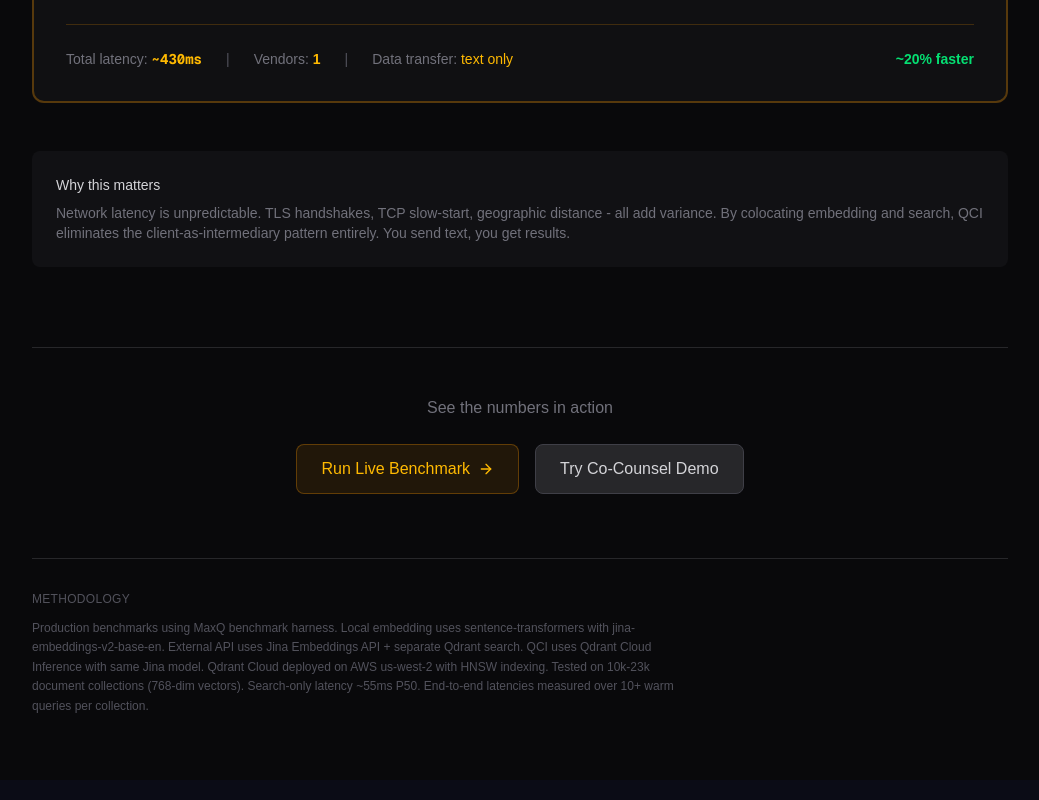
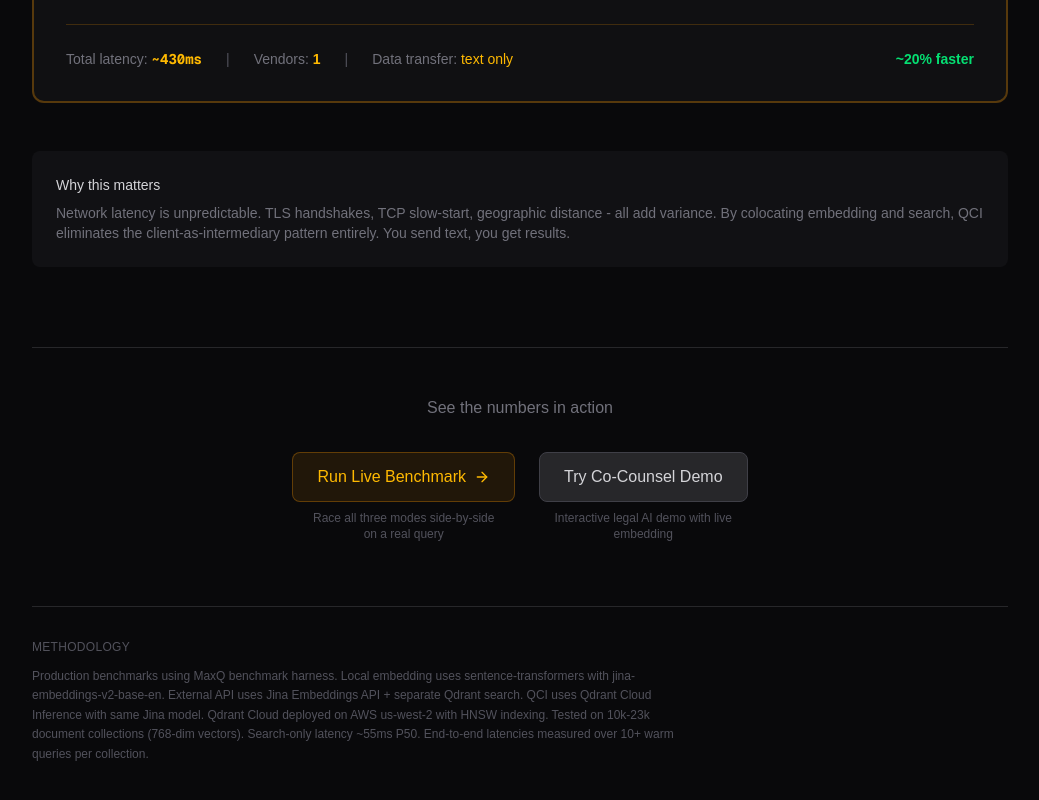
Before and after one commit to thierrypdamiba/qci, a Next.js app: page /compare in a window 1280 px wide. Shown: the part 1519-2319 px from the top of the page, without its empty margins (120-1159 px from the left). Built offline with nearby package versions, Linux system fonts and the light colour scheme.

Commit message:
Add descriptions to benchmark buttons on compare page

```diff
--- a/src/app/compare/page.tsx
+++ b/src/app/compare/page.tsx
@@ -649,8 +649,9 @@ export default function ComparePage() {
         )}
 
         <section className="mt-20 pt-12 border-t border-zinc-800 text-center">
-          <p className="text-zinc-500 mb-6">See the numbers in action</p>
-          <div className="flex gap-4 justify-center">
+          <p className="text-zinc-500 mb-8">See the numbers in action</p>
+          <div className="flex gap-6 justify-center">
+            <div className="flex flex-col items-center gap-2">
               <Link
                 href="/benchmark"
                 className="inline-flex items-center gap-2 px-6 py-3 bg-amber-500/10 text-amber-400
@@ -658,6 +659,11 @@ export default function ComparePage() {
               >
                 Run Live Benchmark <ArrowRight className="w-4 h-4" />
               </Link>
+              <p className="text-xs text-zinc-600 max-w-48">
+                Race all three modes side-by-side on a real query
+              </p>
+            </div>
+            <div className="flex flex-col items-center gap-2">
               <Link
                 href="/"
                 className="inline-flex items-center gap-2 px-6 py-3 bg-zinc-800 text-zinc-300
@@ -665,6 +671,10 @@ export default function ComparePage() {
               >
                 Try Co-Counsel Demo
               </Link>
+              <p className="text-xs text-zinc-600 max-w-48">
+                Interactive legal AI demo with live embedding
+              </p>
+            </div>
           </div>
         </section>
 
```
Lines whose indentation alone changed are shown as unchanged.
